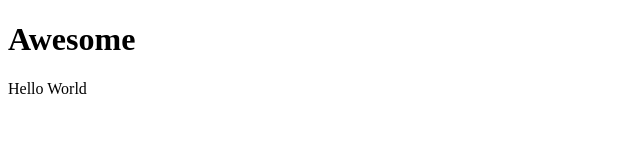
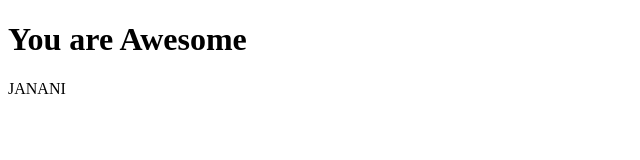
Before and after one commit to Janani-S009/nodejs, a website: page index.html in a window 1280 px wide. Shown: the whole page, without its empty margins (0-640 px from the left). Drawn offline with Linux system fonts and the light colour scheme.

Commit message:
Update index.html

```diff
--- a/index.html
+++ b/index.html
@@ -1,7 +1,7 @@
 <!doctype html>
 <html>
 	<body>
-		<h1>Awesome</h1>
-		<p>Hello World</p>
+		<h1>You are Awesome</h1>
+		<p>JANANI</p>
 	</body>
 </html>
```
